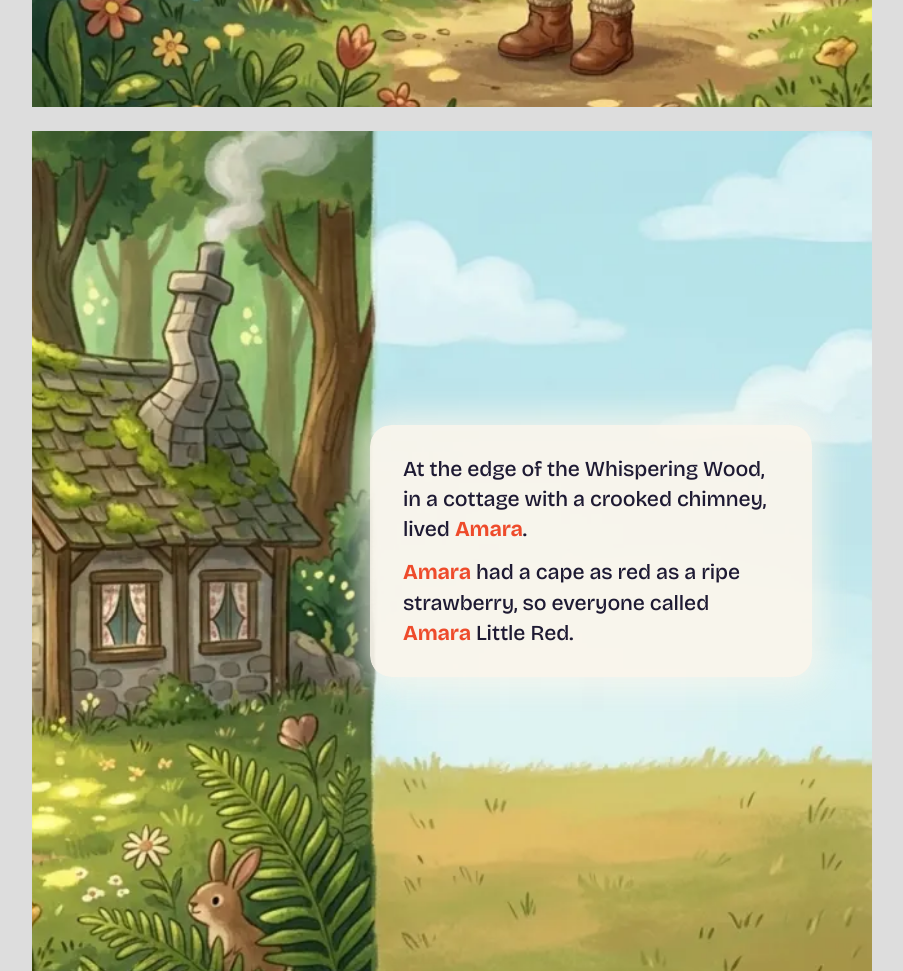
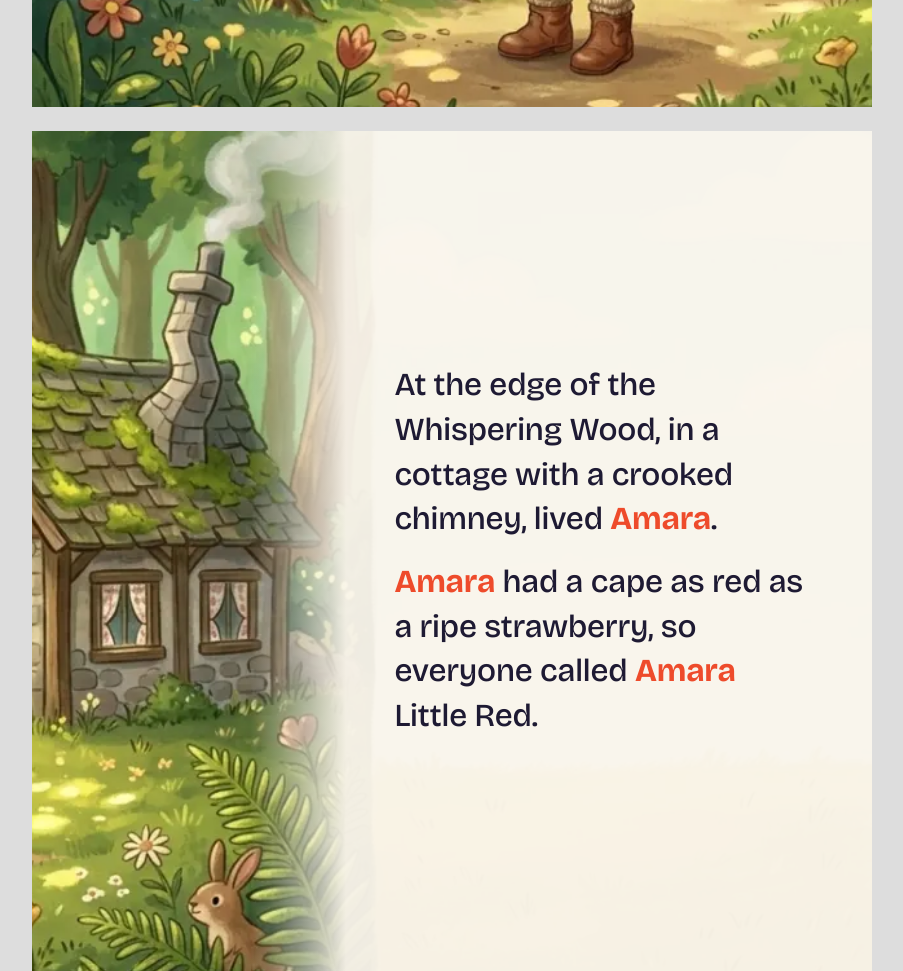
Before and after one commit to DavidclHamblin/familystorybooks, a plain HTML site: page dist/print.html in a window 1280 px wide. Shown: the part 3400-4371 px from the top of the page, without its empty margins (188-1091 px from the left). Drawn offline with nearby package versions, Linux system fonts and the light colour scheme.

Commit message:
Print pages: match the website's spreads (words on a full-height panel over the outer third, larger text)
Co-Authored-By: Claude Opus 5.5 <noreply@anthropic.com>
Claude-Session: https://claude.ai/code/session_01FRhcjiHw26sPb2HCdnZQeR

```diff
--- a/assets/css/print.css
+++ b/assets/css/print.css
@@ -43,10 +43,16 @@ html, body { margin: 0; padding: 0; background: #ddd; color: var(--ink); -webkit
 /* A spread is one picture across two pages (17.25in × 8.75in with bleed), cut at the fold. */
 .spread-pic { position: absolute; top: 0; width: 17.25in; height: 8.75in; object-fit: cover; object-position: center; }
 .pg.l .spread-pic { left: 0; } .pg.r .spread-pic { left: -8.5in; }
-.words { position: absolute; top: 50%; transform: translateY(-50%); width: 4.6in; padding: 0.3in 0.34in; display: grid; gap: 0.6em;
-  background: rgba(251, 246, 236, .93); border-radius: 0.22in; font: 500 16pt/1.42 var(--display); letter-spacing: -0.005em;
-  box-shadow: 0 0 0.3in 0.12in rgba(251, 246, 236, .7); }
-.pg.l .words { left: var(--safe); } .pg.r .words { right: var(--safe); }
+/* Words: like the website, a cream panel over the outer third of the spread (the third the scene
+   prompts keep free of characters), full height, fading softly into the picture. */
+.words { position: absolute; top: 0; bottom: 0; width: 5.475in; padding: var(--safe) 0.5in var(--safe) var(--safe);
+  display: grid; align-content: center; gap: 0.55em; background: rgba(251, 246, 236, .95);
+  font: 500 var(--fs, 24pt)/1.4 var(--display); letter-spacing: -0.005em; }
+.pg.l .words { left: 0; }
+.pg.r .words { right: 0; padding: var(--safe) var(--safe) var(--safe) 0.5in; }
+.words::before { content: ""; position: absolute; top: 0; bottom: 0; width: 1in; }
+.pg.l .words::before { left: 100%; background: linear-gradient(90deg, rgba(251, 246, 236, .95), rgba(251, 246, 236, 0)); }
+.pg.r .words::before { right: 100%; background: linear-gradient(270deg, rgba(251, 246, 236, .95), rgba(251, 246, 236, 0)); }
 .words p { margin: 0; }
 .words b { color: var(--red); }
 
--- a/dist/assets/css/print.css
+++ b/dist/assets/css/print.css
@@ -43,10 +43,16 @@ html, body { margin: 0; padding: 0; background: #ddd; color: var(--ink); -webkit
 /* A spread is one picture across two pages (17.25in × 8.75in with bleed), cut at the fold. */
 .spread-pic { position: absolute; top: 0; width: 17.25in; height: 8.75in; object-fit: cover; object-position: center; }
 .pg.l .spread-pic { left: 0; } .pg.r .spread-pic { left: -8.5in; }
-.words { position: absolute; top: 50%; transform: translateY(-50%); width: 4.6in; padding: 0.3in 0.34in; display: grid; gap: 0.6em;
-  background: rgba(251, 246, 236, .93); border-radius: 0.22in; font: 500 16pt/1.42 var(--display); letter-spacing: -0.005em;
-  box-shadow: 0 0 0.3in 0.12in rgba(251, 246, 236, .7); }
-.pg.l .words { left: var(--safe); } .pg.r .words { right: var(--safe); }
+/* Words: like the website, a cream panel over the outer third of the spread (the third the scene
+   prompts keep free of characters), full height, fading softly into the picture. */
+.words { position: absolute; top: 0; bottom: 0; width: 5.475in; padding: var(--safe) 0.5in var(--safe) var(--safe);
+  display: grid; align-content: center; gap: 0.55em; background: rgba(251, 246, 236, .95);
+  font: 500 var(--fs, 24pt)/1.4 var(--display); letter-spacing: -0.005em; }
+.pg.l .words { left: 0; }
+.pg.r .words { right: 0; padding: var(--safe) var(--safe) var(--safe) 0.5in; }
+.words::before { content: ""; position: absolute; top: 0; bottom: 0; width: 1in; }
+.pg.l .words::before { left: 100%; background: linear-gradient(90deg, rgba(251, 246, 236, .95), rgba(251, 246, 236, 0)); }
+.pg.r .words::before { right: 100%; background: linear-gradient(270deg, rgba(251, 246, 236, .95), rgba(251, 246, 236, 0)); }
 .words p { margin: 0; }
 .words b { color: var(--red); }
 
--- a/dist/assets/js/print.js
+++ b/dist/assets/js/print.js
@@ -97,6 +97,14 @@
   load().then(function () {
     root.innerHTML = part === "cover" ? cover() : interior();
     var imgs = [].slice.call(root.querySelectorAll("img"));
+    // Long passages shrink a little (24pt down to 17pt) so the words always fit their panel.
+    return document.fonts.ready.then(function () {
+      [].forEach.call(root.querySelectorAll(".words"), function (w) {
+        for (var pt = 24; pt > 17 && w.scrollHeight > w.clientHeight; pt -= 0.5) w.style.setProperty("--fs", pt + "pt");
+      });
+      return imgs;
+    });
+  }).then(function (imgs) {
     return Promise.all([document.fonts.ready].concat(imgs.map(function (i) {
       return i.complete ? (i.naturalWidth ? null : Promise.reject(new Error("a picture didn't load"))) :
         new Promise(function (ok, no) { i.onload = ok; i.onerror = function () { no(new Error("a picture didn't load")); }; });
--- a/dist/print.html
+++ b/dist/print.html
@@ -9,12 +9,12 @@
 <link rel="preconnect" href="https://fonts.googleapis.com">
 <link rel="preconnect" href="https://fonts.gstatic.com" crossorigin>
 <link rel="stylesheet" href="https://fonts.googleapis.com/css2?family=Bricolage+Grotesque:opsz,wght@12..96,500..800&family=Figtree:wght@400;500;600;700&family=Oswald:wght@600&display=swap">
-<link rel="stylesheet" href="assets/css/print.css?v=ca5b8018">
+<link rel="stylesheet" href="assets/css/print.css?v=fd8770b6">
 </head>
 <body>
 <p class="status" id="status" role="status">Building the print file…</p>
 <div id="book"></div>
 <script src="assets/js/data.js?v=1762632c"></script>
-<script src="assets/js/print.js?v=caecc4ed"></script>
+<script src="assets/js/print.js?v=c0ff0c93"></script>
 </body>
 </html>
```
Also changed, not shown: assets/js/print.js (+8 -0 lines).
